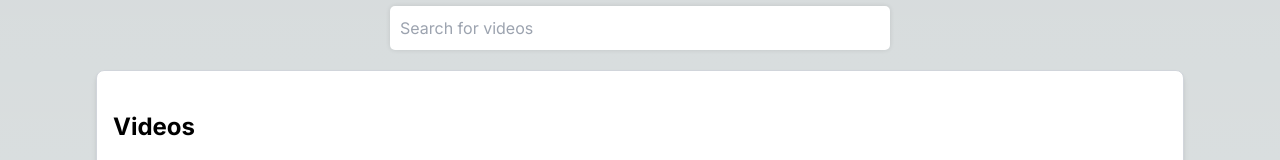
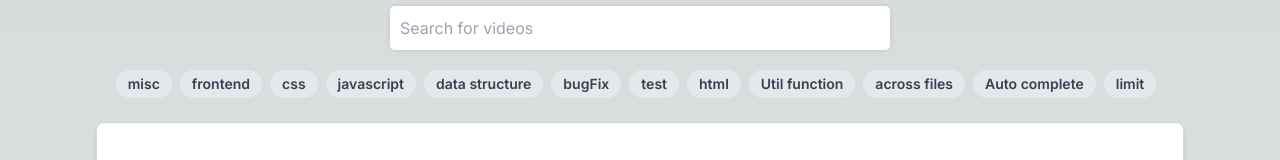
Before and after one commit to EricLiuIsHere/copilot-gallery, a Next.js app: page /gallery in a window 1280 px wide. Shown: the part 130-290 px from the top of the page. Built offline with nearby package versions, Linux system fonts and the light colour scheme.

Commit message:
update filter function

```diff
--- a/src/app/gallery/common/docTypes.tsx
+++ b/src/app/gallery/common/docTypes.tsx
@@ -1,40 +1,20 @@
-export interface VideoType {
+export interface DocType {
   title: string;
   description: string;
   type: string;
 }
 
-const VideoTypes: VideoType[] = [
+const DocTypes: DocType[] = [
   {
-    title: 'CSS Videos',
-    description: 'Below are the videos demonstrate how copilot is helping to make a difference to the styles I am anticipate.',
-    type: 'css',
+    title: 'Tutorial for Copilot',
+    description: 'This doc will guide you through the journey how can get started with github copilot.',
+    type: 'tutorial',
   },
   {
-    title: 'HTML Videos',
-    description: 'Copilot is able to generate HTML code blocks (i.e. HTML inside tsx file).',
-    type: 'html',
-  },
-  {
-    title: 'JavaScript Videos',
-    description: 'JavaScript is the most popular language in Github Copilot training set. With the help of Copilot, devs are able to write code faster and more efficiently in JavaScript.',
-    type: 'javascript',
-  },
-  {
-    title: 'Bug Fix Videos',
-    description: 'When there are issues, copilot will provide suggestions how to fix.',
-    type: 'bugFix',
-  },
-  {
-    title: 'Test Videos',
-    description: 'Generate test are the basic feature to Copilot.',
-    type: 'test',
-  },
-  {
-    title: 'Misc Videos',
-    description: 'With Github Copilot, you can do more than you think.',
-    type: 'misc',
-  },
+    title: 'Instructions for how to make a proper prompt',
+    description: 'While using github copilot, it is essential to use proper prompt to get results as you want.',
+    type: 'instructions',
+  }
 ];
 
-export default VideoTypes;
+export default DocTypes;
--- a/src/app/gallery/common/videoTypes.tsx
+++ b/src/app/gallery/common/videoTypes.tsx
@@ -1,20 +1,42 @@
-export interface DocType {
+
+
+export interface VideoType {
   title: string;
   description: string;
   type: string;
 }
 
-const DocTypes: DocType[] = [
+const VideoTypes: VideoType[] = [
   {
-    title: 'Tutorial for Copilot',
-    description: 'This doc will guide you through the journey how can get started with github copilot.',
-    type: 'tutorial',
+    title: 'CSS Videos',
+    description: 'Below are the videos demonstrate how copilot is helping to make a difference to the styles I am anticipate.',
+    type: 'css',
   },
   {
-    title: 'Instructions for how to make a proper prompt',
-    description: 'While using github copilot, it is essential to use proper prompt to get results as you want.',
-    type: 'instructions',
-  }
+    title: 'HTML Videos',
+    description: 'Copilot is able to generate HTML code blocks (i.e. HTML inside tsx file).',
+    type: 'html',
+  },
+  {
+    title: 'JavaScript Videos',
+    description: 'JavaScript is the most popular language in Github Copilot training set. With the help of Copilot, devs are able to write code faster and more efficiently in JavaScript.',
+    type: 'javascript',
+  },
+  {
+    title: 'Bug Fix Videos',
+    description: 'When there are issues, copilot will provide suggestions how to fix.',
+    type: 'bugFix',
+  },
+  {
+    title: 'Test Videos',
+    description: 'Generate test are the basic feature to Copilot.',
+    type: 'test',
+  },
+  {
+    title: 'Misc Videos',
+    description: 'With Github Copilot, you can do more than you think.',
+    type: 'misc',
+  },
 ];
 
-export default DocTypes;
+export default VideoTypes;
--- a/src/app/gallery/common/videos.tsx
+++ b/src/app/gallery/common/videos.tsx
@@ -147,6 +147,21 @@ const Videos: Video[] = [
     type: 'misc',
     tags: ['misc' ,'frontend']
   },
+  {
+    videoUrl: '/videos/400.mp4',
+    title: 'limit on suggstions',
+    description: 'Let us start the journey to discover the beauty of Github Copilot.',
+    type: 'limit',
+    tags: ['limit', 'frontend']
+  },
+
+  {
+    videoUrl: '/videos/401.mp4',
+    title: 'limit on css generation',
+    description: 'Let us start the journey to discover the beauty of Github Copilot.',
+    type: 'limit',
+    tags: ['limit', 'css']
+  },
 
 ];
 
--- a/src/app/gallery/components/docSection.tsx
+++ b/src/app/gallery/components/docSection.tsx
@@ -6,27 +6,27 @@ import { Doc } from '../common/docs';
 interface DocSectionProps {
   title: string;
   description: string;
-  filter: string;
+  docs: Doc[];
 }
 
-function DocSection({ title, description,filter }: DocSectionProps) {
-  const filteredDocs = Docs.filter((doc) => {
-    const { title, description, tags } = doc;
-    const lowerCaseFilter = filter.toLowerCase();
+function DocSection({ title, description,docs }: DocSectionProps) {
+  // const filteredDocs = Docs.filter((doc) => {
+  //   const { title, description, tags } = doc;
+  //   const lowerCaseFilter = filter.toLowerCase();
 
-    return (
-      title.toLowerCase().includes(lowerCaseFilter) ||
-      description.toLowerCase().includes(lowerCaseFilter) ||
-      tags?.some((tag) => tag.toLowerCase().includes(lowerCaseFilter))
-    );
-  });
+  //   return (
+  //     title.toLowerCase().includes(lowerCaseFilter) ||
+  //     description.toLowerCase().includes(lowerCaseFilter) ||
+  //     tags?.some((tag) => tag.toLowerCase().includes(lowerCaseFilter))
+  //   );
+  // });
 
   return (
     <div className="py-10 px-4 my-4 border border-gray-300 rounded-lg bg-white shadow-md">
       <h2 className="text-2xl font-bold mb-4">{title}</h2>
       <p className="text-gray-500 mb-4">{description}</p>
       <div className="grid grid-cols-3 gap-4">
-        {filteredDocs.map((doc: Doc) => (
+        {docs.map((doc: Doc) => (
           <DocCard
             key={doc.docUrl}
             title={doc.title}
--- /dev/null
+++ b/src/app/gallery/components/tagArray.tsx
@@ -0,0 +1,46 @@
+import React, { useState } from 'react';
+
+interface Props {
+  tags: string[];
+  onTagToggle: (checkedTags: string[]) => void;
+}
+
+function TagArray(props: Props) {
+  const { tags, onTagToggle } = props;
+  const [checkedTags, setCheckedTags] = useState<string[]>([]);
+
+  function handleTagChange(tag: string) {
+    if (checkedTags.includes(tag)) {
+      setCheckedTags(checkedTags.filter((t) => t !== tag));
+    } else {
+      setCheckedTags([...checkedTags, tag]);
+    }
+
+    onTagToggle(checkedTags.includes(tag) ? checkedTags.filter((t) => t !== tag) : [...checkedTags, tag]);
+  }
+
+  return (
+    <div className="flex flex-wrap mt-4 justify-center">
+      {tags.map((tag) => (
+        <label
+          key={tag}
+          className={`rounded-full px-3 py-1 text-sm font-semibold mr-2 mb-2 cursor-pointer hover:bg-gray-300 ${
+            checkedTags.includes(tag)
+              ? 'bg-blue-500 text-white'
+              : 'bg-gray-200 text-gray-700'
+          }`}
+        >
+          <input
+            type="checkbox"
+            className="hidden"
+            checked={checkedTags.includes(tag)}
+            onChange={() => handleTagChange(tag)}
+          />
+          {tag}
+        </label>
+      ))}
+    </div>
+  );
+}
+
+export default TagArray;
--- a/src/app/gallery/components/videoSection.tsx
+++ b/src/app/gallery/components/videoSection.tsx
@@ -1,33 +1,20 @@
 import Card from './videoCard';
-import Videos from '../common/videos';
 import { Video } from '../common/videos';
 
 
 interface VideoSectionProps {
   title: string;
   description: string;
-  filter: string;
+  videos: Video[];
 }
 
-function VideoSection({ title, description,filter }: VideoSectionProps) {
-  const filteredVideos = Videos.filter((video) => {
-    const { title, description, tags } = video;
-    const lowerCaseFilter = filter.toLowerCase();
-
-    // Check if the filter matches the video title, description, or tags
-    return (
-      title.toLowerCase().includes(lowerCaseFilter) ||
-      description.toLowerCase().includes(lowerCaseFilter) ||
-      tags?.some((tag) => tag.toLowerCase().includes(lowerCaseFilter))
-    );
-  });
-
+function VideoSection({ title, description,videos }: VideoSectionProps) {
   return (
     <div className="py-10 px-4 my-4 border border-gray-300 rounded-lg bg-white shadow-md">
       <h2 className="text-2xl font-bold mb-4">{title}</h2>
       <p className="text-gray-500 mb-4">{description}</p>
       <div className="grid grid-cols-3 gap-4">
-        {filteredVideos.map((video: Video) => (
+        {videos.map((video: Video) => (
           <Card
             key={video.videoUrl}
             title={video.title}
--- a/src/app/gallery/page.tsx
+++ b/src/app/gallery/page.tsx
@@ -1,27 +1,100 @@
 'use client'
 import VideoSection from './components/videoSection';
 import Search from './components/search';
-import React, { useState } from 'react';
+import React, { useState, useEffect, useMemo } from 'react';
 import DocSection from './components/docSection';
+import TagArray from './components/tagArray';
+import videos from './common/videos';
+import Docs from './common/docs';
 function GalleryPage() {
   const [query, setQuery] = useState('');
+  const [selectedTags, setSelectedTags] = useState<string[]>([]);
+  const [tagArrayTags, setTagArrayTags] = useState<string[]>([]);
   function handleSearch(query: string) {
     setQuery(query);
   }
 
+  function handleTagToggle(tags: string[]) {
+    setSelectedTags(tags);
+  }
+
+  useEffect(() => {
+    const distinctTags = Array.from(
+      new Set([...videos.flatMap((video) => video.tags), ...Docs.flatMap((doc)=> doc.tags)])
+    ).filter((tag) => tag !== undefined) as string[];
+    setTagArrayTags(distinctTags);
+  }, []);
+
+  useEffect(() => {
+    const distinctTags = Array.from(
+      new Set([...videos.filter((video) => {
+        const { title, description } = video;
+        const lowerCaseFilter = query.toLowerCase();
+
+        // Check if the filter matches the video title, description, or tags
+        return (
+          title.toLowerCase().includes(lowerCaseFilter) ||
+          description.toLowerCase().includes(lowerCaseFilter)
+        );
+      }).flatMap((video) => video.tags), ...Docs.filter((doc) => {
+        const { title, description } = doc;
+        const lowerCaseFilter = query.toLowerCase();
+
+        // Check if the filter matches the video title, description, or tags
+        return (
+          title.toLowerCase().includes(lowerCaseFilter) ||
+          description.toLowerCase().includes(lowerCaseFilter)
+        );
+       }).flatMap((doc) => doc.tags)])
+    ).filter((tag) => tag !== undefined) as string[];
+    setTagArrayTags(distinctTags);
+  }, [query]);
+
+
+
+  const filteredVideos = useMemo(() => {
+   return videos.filter((video) => {
+    const { title, description, tags } = video;
+    const lowerCaseFilter = query.toLowerCase();
+
+    // Check if the filter matches the video title, description, or tags
+    return (
+      title.toLowerCase().includes(lowerCaseFilter) ||
+      description.toLowerCase().includes(lowerCaseFilter)
+    ) && (selectedTags.length === 0 || selectedTags?.every((tag) => tags?.includes(tag)));
+  });
+
+  }, [query, selectedTags]);
+
+  const filteredDocs = useMemo(() => {
+    return Docs.filter((doc) => {
+     const { title, description, tags } = doc;
+     const lowerCaseFilter = query.toLowerCase();
+
+     // Check if the filter matches the video title, description, or tags
+     return (
+       title.toLowerCase().includes(lowerCaseFilter) ||
+       description.toLowerCase().includes(lowerCaseFilter)
+     ) && (selectedTags.length === 0 || selectedTags?.every((tag) => tags?.includes(tag)));
+   });
+
+   }, [query, selectedTags]);
+
+
   return (
     <div className="w-full min-h-screen">
       <Search onSearch={handleSearch} />
+      <TagArray tags={tagArrayTags} onTagToggle={handleTagToggle} />
       <VideoSection
         key={'Videos'}
         title={'Videos'}
-        filter={query}
+        videos={filteredVideos}
         description={'Video collection to demonstrate the use of Copilot'}
       />
       <DocSection
         key={'Docs'}
         title={'Docs'}
-        filter={query}
+        docs={filteredDocs}
         description={'Documentation collection to demonstrate the use of Copilot'}
       />
     </div>
```
